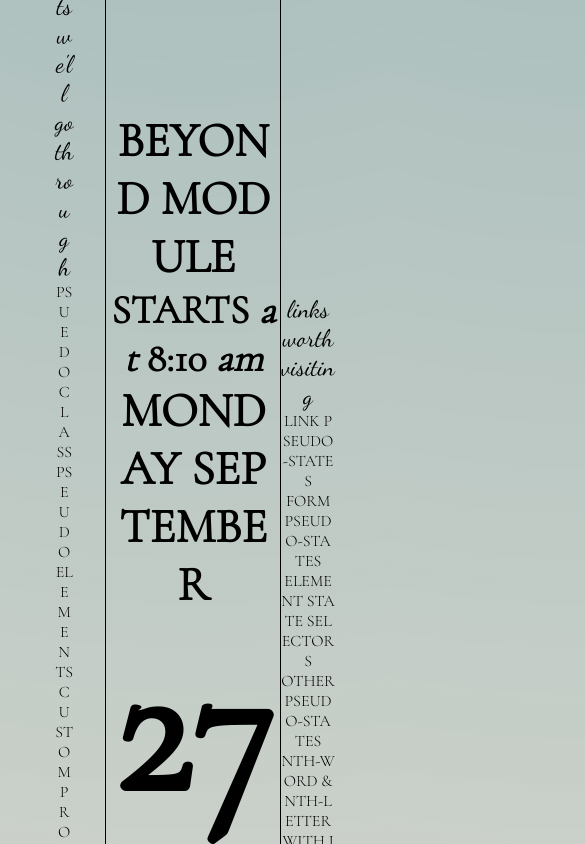
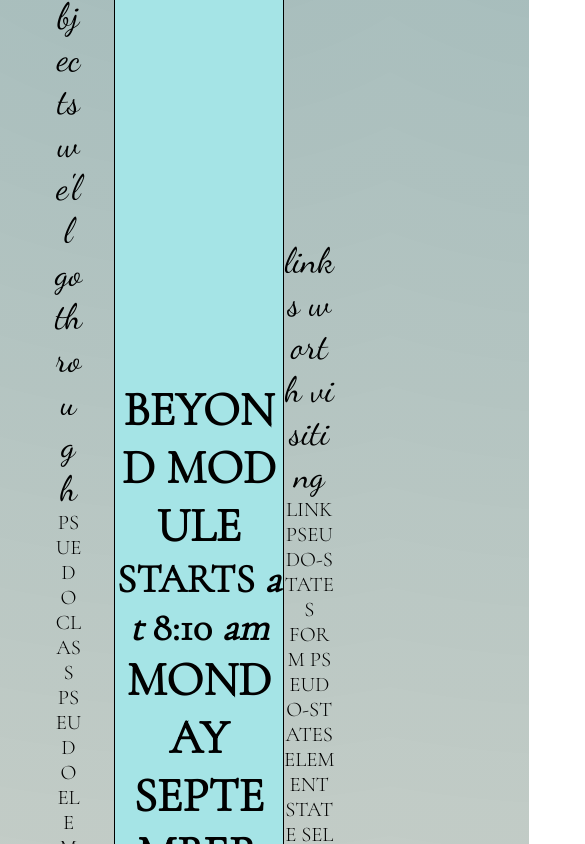
Before and after one commit to sofiehilge/typografi-opgave, a plain HTML site: page index.html in a window 390 px wide. Shown: the part 2432-3276 px from the top of the page, 585 px wide, since content can reach past the window. Drawn offline with nearby package versions, Linux system fonts and the light colour scheme.

Commit message:
mobil first

```diff
--- a/base.css
+++ b/base.css
@@ -14,9 +14,8 @@ body{
     font-family: var(--base-font);
     text-transform: uppercase;
 
-    /* paddint-top:2em */
-    /* padding-bottom:2em */
-
+    padding-top: 2em;
+    padding-bottom: 2em;
 }
 
 
@@ -36,7 +35,7 @@ h3 li {
 
 h4 {
     font-family: var(--accent-font);
-    font-size: 1.5em;
+    font-size: 1.7em;
     font-weight: 200;
 }
 
@@ -58,43 +57,5 @@ h6 {
 
 .list {
     list-style: none;
+    font-size: 1.3em;
 }
-
-
-
-
-/*
-.event{
-    background-color: green;
-}
-
-.subject-list{
-    background-color: yellow;
-}
-
-.link-list{
-    background-color: brown;
-}
-
-.quote{
-    background-color: blueviolet;
-}
-
-.date{
-    background-color: grey;
-}
-
-.time{
-    background-color: pink;
-}
-
-.location{
-    background-color: aquamarine;
-}
-
-.adress{
-    background-color: purple;
-}
-.email{
-    background-color: lightgreen;
-} */
--- a/date.css
+++ b/date.css
@@ -23,7 +23,7 @@
     font-size: 4em;
 }
 
-.stock{
+#stock{
     display: flex;
     flex-direction: column;
     align-items: center;
--- a/index.html
+++ b/index.html
@@ -45,7 +45,8 @@
         <section class="date">
             <h3>Beyond module</h3>
             <h2>starts <span class="italic">at </span>8:10 <span class="italic">am</span> </h2>
-            <h3><span class="stock">monday september</span><span id="xl">27</span><span class="italic">th</span></h3>
+            <h3 id="stock">monday <br> september</h3>
+             <p><span id="xl">27</span><span class="italic">th</span></p>
             <h5>looking forward to see you!</h5>
         </section>
 
--- a/layout.css
+++ b/layout.css
@@ -18,19 +18,12 @@ header {
 
 main {
     display: grid;
-    grid-template-columns: repeat(9, 1fr);
-    /* grid: auto / repeat(9, 1fr) */
-
-    /* width; 100% */
-    width: 80%;
+    grid: auto / repeat(9, 1fr);
+    width: 100%;
     padding: 1em;
     margin: 0 auto;
 }
 
-/* giv cirkel en grid!! */
-
-/* @media screen and (min-width: 700px) {
-    main{min width 80px} */
 section {
     display: flex;
     align-items: center;
@@ -39,10 +32,36 @@ section {
     text-align: center;
 }
 
-/* alle grid-row skal ind her!!! */
-
 .footer {
 
     display: flex;
     justify-content: space-between;
 }
+
+@media screen and (max-width: 600px){
+
+main{
+    width: 80%;
+}
+
+.date{
+    grid-row: 5/span 2;
+    grid-column: 1/-1;
+
+    background-color: var(--circle-color);
+}
+
+.link-list{
+    grid-row: 7/span 1;
+    grid-column: 1/-1;
+}
+
+.subject-list{
+    grid-row: 8/span 1;
+    grid-column: 1/-1;
+}
+
+.circle{
+    display: none;
+}
+}
```
